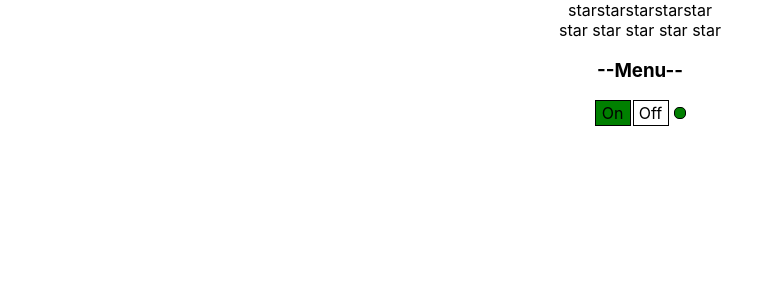
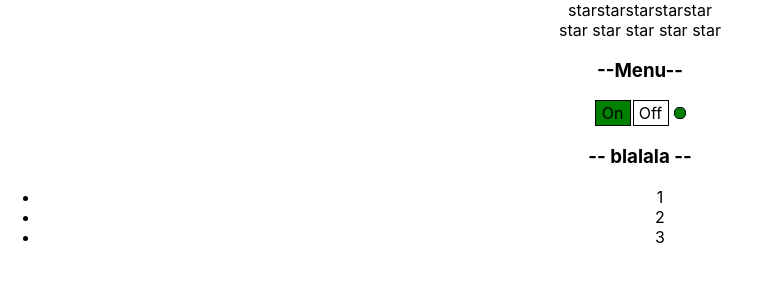
Before and after one commit to Paskinho/react-kabzda-kak-podrobno, a React (Create React App) app: page / in a window 1280 px wide. Shown: the top 300 px of the page, without its empty margins (0-761 px from the left). Built offline with nearby package versions, Linux system fonts and the light colour scheme.

Commit message:
Completed 9 lesson

```diff
--- a/src/App.tsx
+++ b/src/App.tsx
@@ -5,6 +5,7 @@ import {UncontrolledRating} from "./components/UncontrolledRating/UncontrolledRa
 import {Accordion} from "./components/Accordion/Accordion";
 import {UncontrolledOnOff} from "./components/UncontrolledOnOff/UncontrolledOnOff";
 import {OnOff} from "./components/OnOff/OnOff";
+import {UncontrolledAccordion} from "./components/UncontrolledAccordion/UncontrolledAccordion";
 
 function App(props:any) {
 
@@ -20,6 +21,7 @@ function App(props:any) {
             <UncontrolledRating/>
             <Accordion titleValue={"Menu"} collapsed={accordionCollapsed} onChange={()=>{setAccordionCollapsed(!accordionCollapsed)}}/>
             <OnOff on={onOffChange} onChange={setOnOffChanged}/>
+            <UncontrolledAccordion titleValue={"blalala"}/>
         </div>
     );
 }
```
